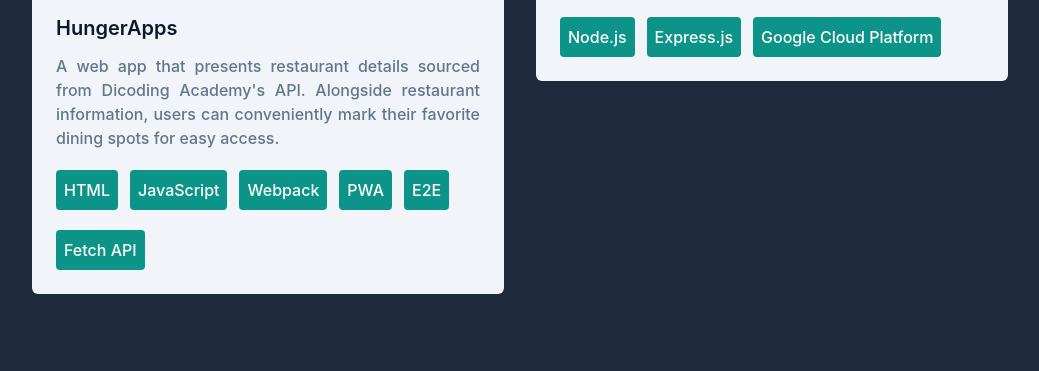
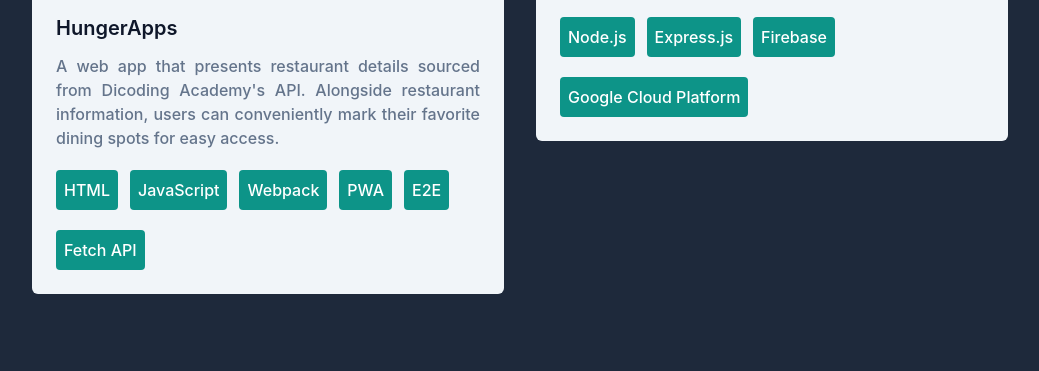
Before and after one commit to RazinSyakib43/windsy-rio, a website: page index.html in a window 1280 px wide. Shown: the part 4603-4974 px from the top of the page, without its empty margins (120-1159 px from the left). Drawn offline with nearby package versions, Linux system fonts and the light colour scheme.

Commit message:
Update index.html

```diff
--- a/index.html
+++ b/index.html
@@ -561,6 +561,9 @@
                                     <h3 class="font-medium text-white">Express.js</h3>
                                 </div>
                                 <div class="bg-teal-600 rounded p-2 mr-3 mt-5">
+                                    <h3 class="font-medium text-white">Firebase</h3>
+                                </div>
+                                <div class="bg-teal-600 rounded p-2 mr-3 mt-5">
                                     <h3 class="font-medium text-white">
                                         Google Cloud Platform
                                     </h3>
```
